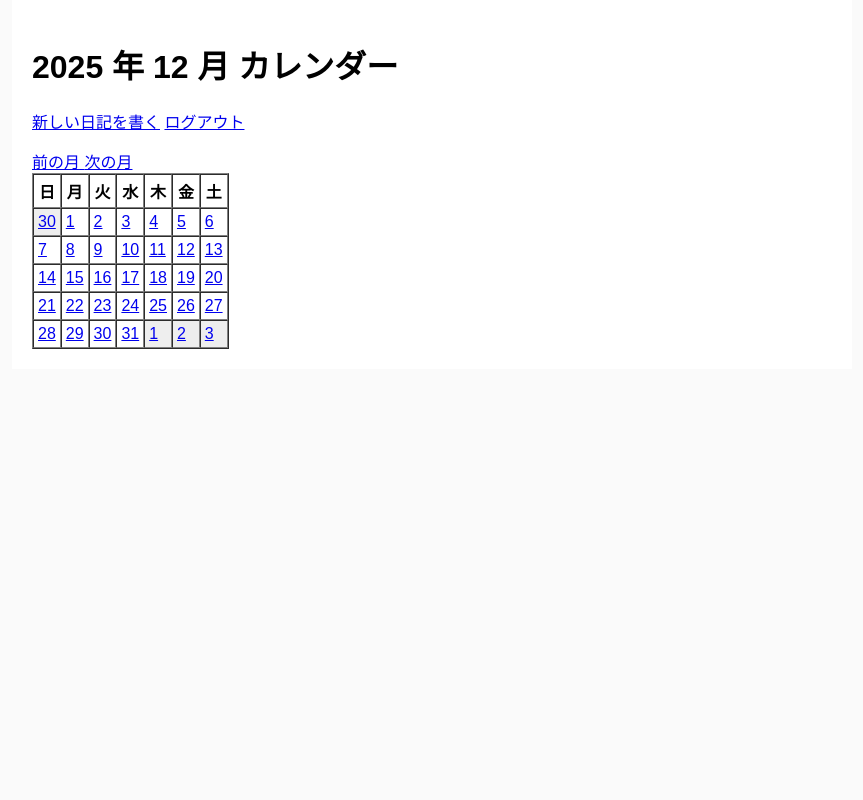
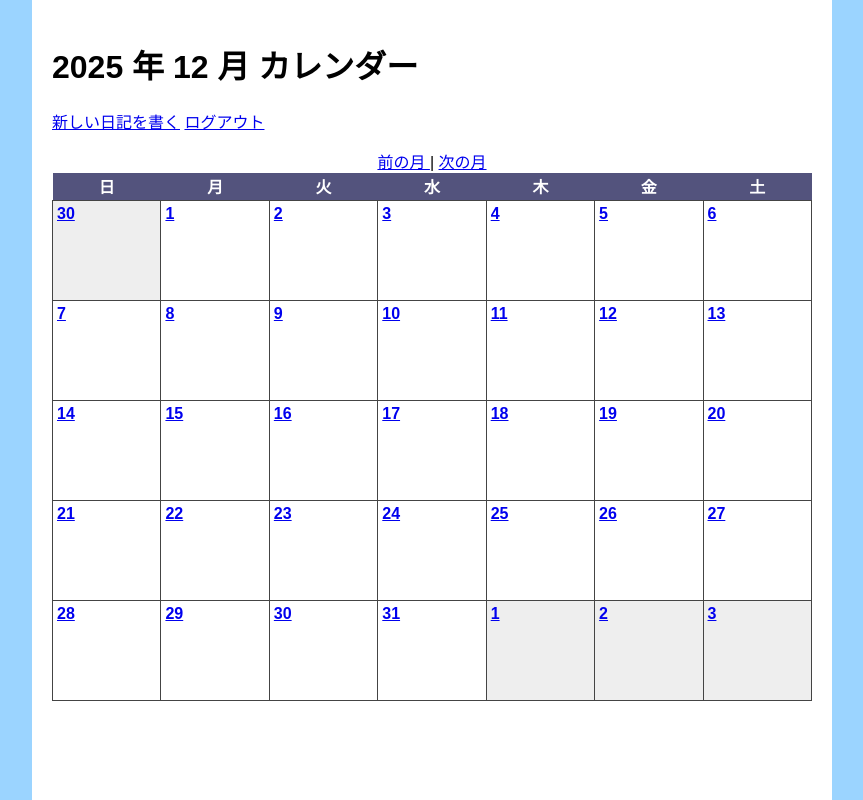
Before and after one commit to u5a91/moyamoya, a Flask app: page / in a window 1280 px wide. Shown: the whole page, without its empty margins (208-1071 px from the left). Run offline with Flask 3, Linux system fonts and the light colour scheme; the visitor is signed in with stand-in values (Sample User, id 1); data that the repository does not hold is empty.

Commit message:
Add initial UI styling for calendar page

```diff
--- a/static/css/styles.css
+++ b/static/css/styles.css
@@ -1,6 +1,6 @@
 body {
     font-family: sans-serif;
-    background: #fafafa;
+    background: #9bd4ff;
     margin: 0;
     padding: 0;
 }
@@ -10,4 +10,39 @@ body {
     margin: 0 auto;
     padding: 20px;
     background: white;
+    min-height: 100vh;
+    box-sizing: border-box;
 }
+
+/* calendar */
+
+.calendar {
+    width: 100%;
+    border-collapse: collapse;
+    table-layout: fixed;
+}
+
+.calendar th {
+    height: 25px;            /*← よしなみに調整 */
+    background-color: rgb(83, 83, 125);  /* 紺色 */
+    color: white;            /* 見やすく白文字 */
+    font-weight: bold;
+    text-align: center;
+}
+
+.calendar td {
+    border: 1px solid #444;
+    width: calc(100% / 7);
+    height: 100px;
+    vertical-align: top;
+    padding: 4px;
+    box-sizing: border-box;
+}
+
+.month-nav {
+    text-align: center;
+}
+
+.calendar-date a {
+    font-weight: bold;
+}
--- a/templates/base.html
+++ b/templates/base.html
@@ -2,7 +2,7 @@
 <html lang="ja">
     <head>
         <meta charset="UTF-8">
-        <title>{% block title %}日記アプリ{% endblock %}</title>
+        <title>{% block title %}もやもや日記{% endblock %}</title>
         <link rel="stylesheet" href="{{ url_for('static', filename='css/styles.css') }}">
     </head>
     <body>
--- a/templates/index.html
+++ b/templates/index.html
@@ -9,7 +9,7 @@
         <a href="{{ url_for('logout') }}">ログアウト</a>
     </p>
 
-    <div>
+    <div class="month-nav">
         <a href ="{{ url_for(
                 'index',
                 year=(year - 1 if month == 1 else year),
@@ -17,6 +17,7 @@
             ) }}">
             前の月
         </a>
+        |
         <a href ="{{ url_for(
                 'index',
                 year=(year + 1 if month == 12 else year),
@@ -26,7 +27,7 @@
         </a>
     </div>
 
-    <table border="1" cellspacing="0" cellpadding="4">
+    <table class="calendar">
         <tr>
             <th>日</th><th>月</th><th>火</th><th>水</th><th>木</th><th>金</th><th>土</th>
         </tr>
@@ -34,7 +35,7 @@
             <tr>
                 {% for day in week %}
                     <td {% if day.month != month %} style="background:#eee" {% endif %}>
-                        <div>
+                        <div class="calendar-date">
                             <a href="{{ url_for('day_view', date_str=day.isoformat()) }}">
                                 {{ day.day }}
                             </a>
```
